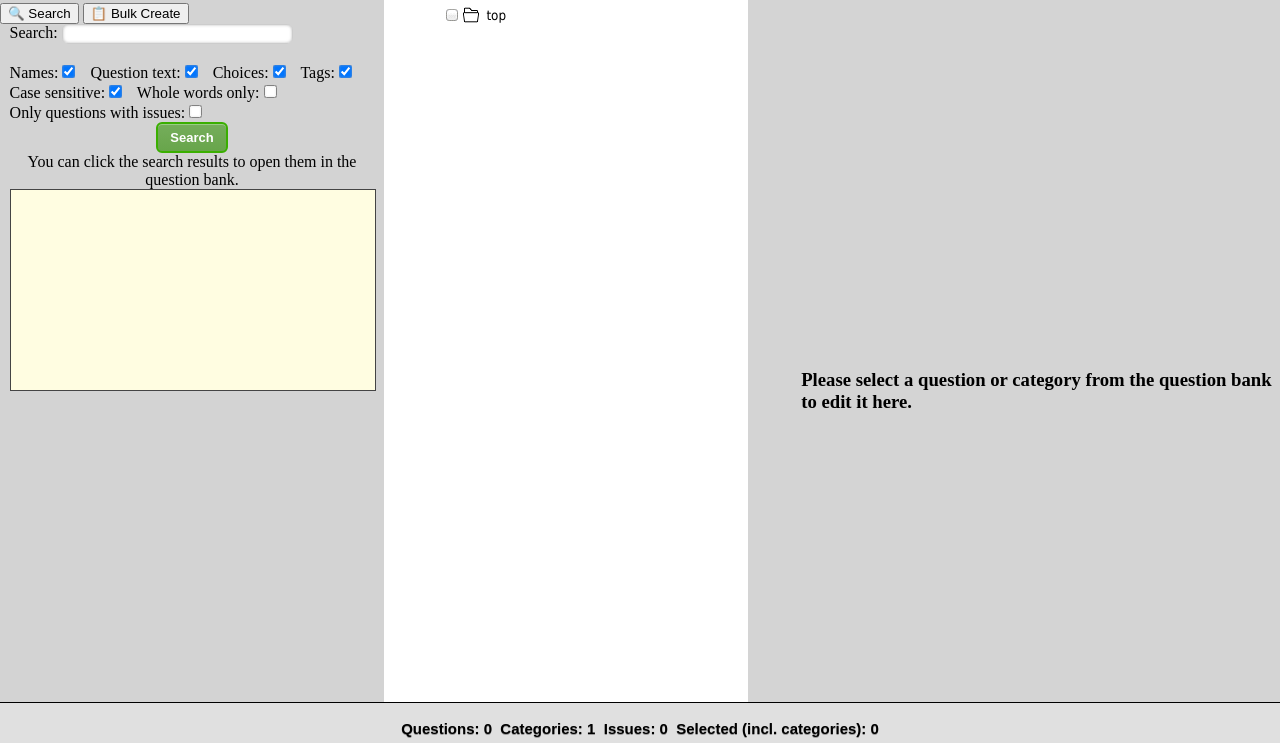
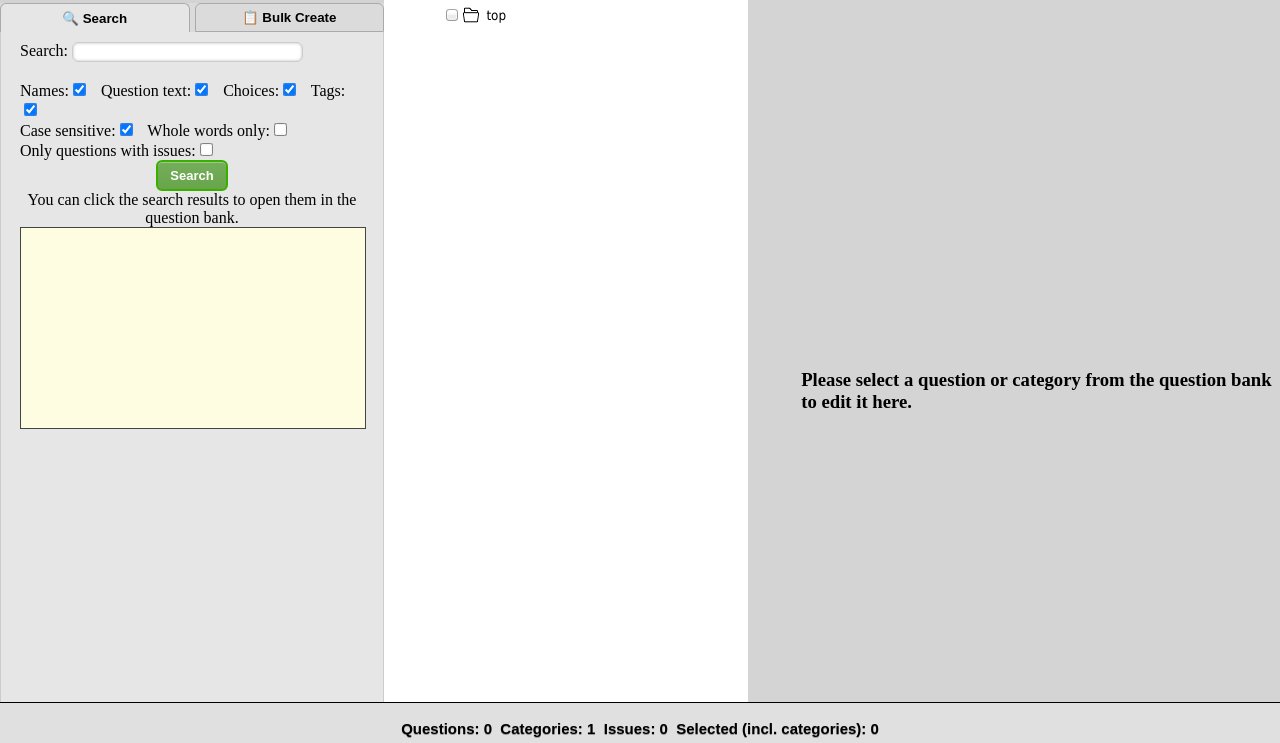
Before and after one commit to tlornsen/quizmaker-web, a plain HTML site: page index.html in a window 1280 px wide. Shown: the part 57-800 px from the top of the page. Drawn offline with Linux system fonts and the light colour scheme.

Commit message:
CSS Improvements
- Added styles for the new sidebar tabs

```diff
--- a/style/quizmaker.css
+++ b/style/quizmaker.css
@@ -521,3 +521,38 @@ table, tr, td, th, tbody, thead, tfoot {
 /* Change the background color of the dropdown button when the dropdown content is shown */
 .dropdown:hover .dropbtn {border-color: #ffffff;}
 /* dropdown menu buttons end */
+
+/* === Sidebar Tabs === */
+#sidebar-tabs {
+  display: flex;
+  flex-direction: column;
+  height: 100%;
+}
+.tab-header {
+  display: flex;
+  gap: 5px;
+  padding: 0px;
+  background-color: #dbdbdb;
+}
+.tab-button {
+  flex: 1;
+  padding: 6px;
+  background-color: #dbdbdb;
+  border: 1px solid #aaa;
+  border-radius: 6px 6px 0 0;
+  font-weight: bold;
+  cursor: pointer;
+}
+.tab-button.active {
+  background-color: #e6e6e6;
+  border-bottom: none;
+}
+.tab-content {
+  flex: 1;
+  padding: 10px;
+  background-color: #e6e6e6;
+  border: 1px solid #ccc;
+  border-top: none;
+  overflow-y: auto;
+  margin-top: 0;
+}
```
